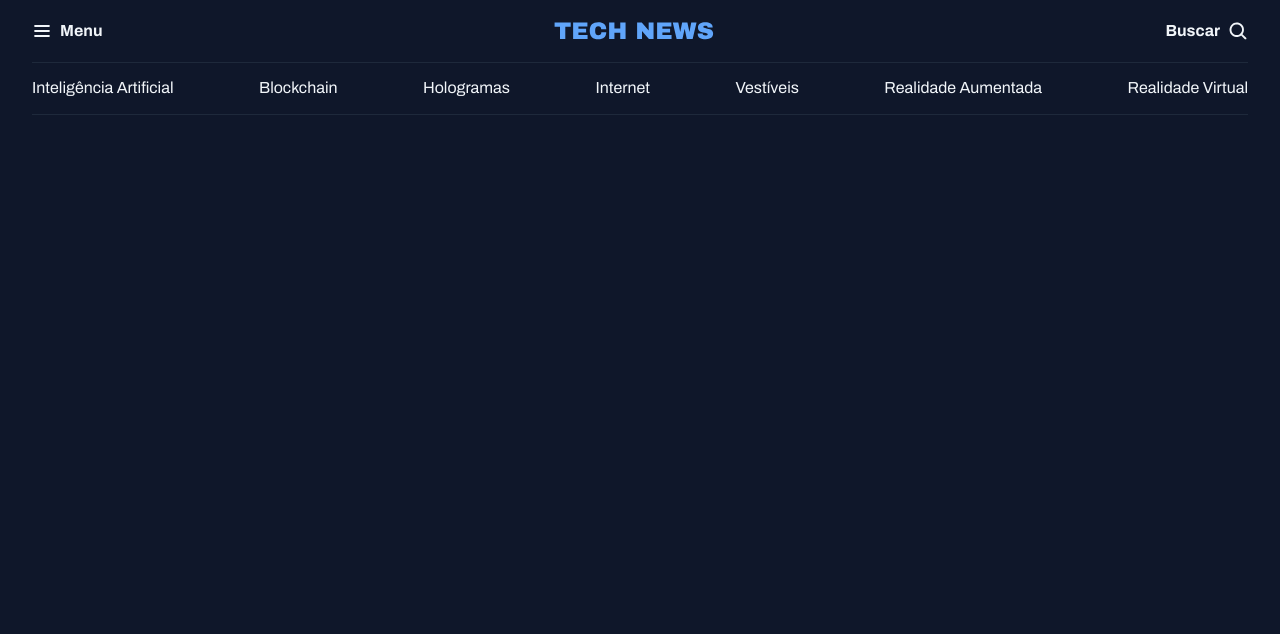
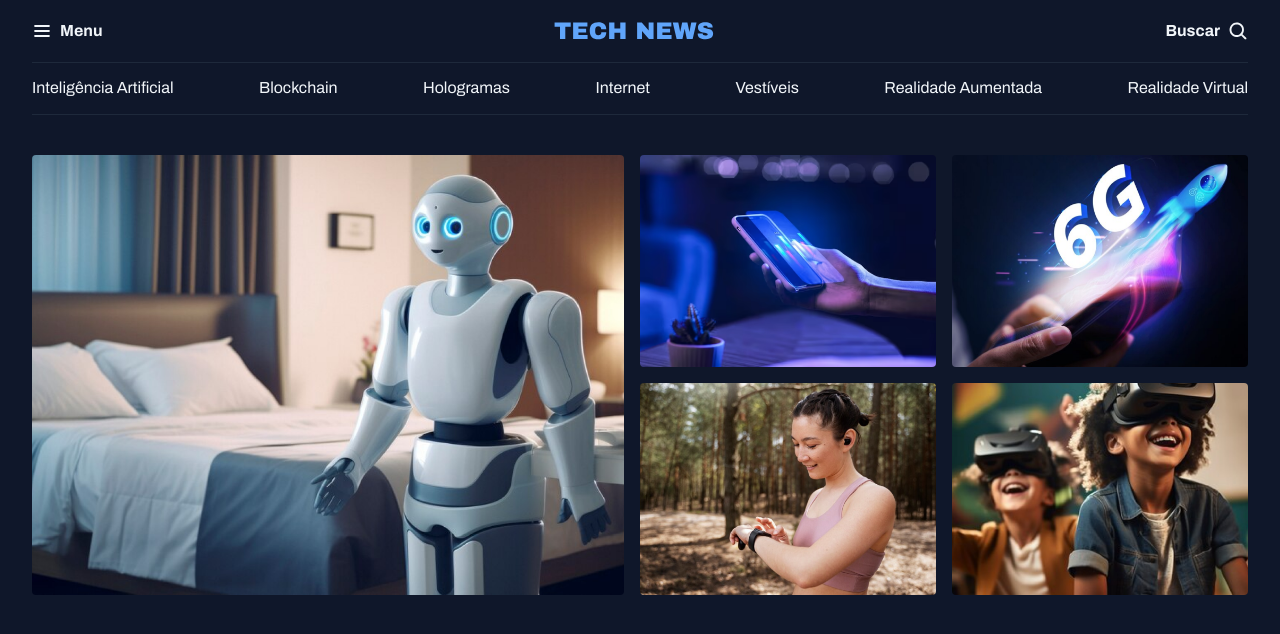
Before and after one commit to patrick2026/Vitrine-News, a plain HTML site: page index.html in a window 1280 px wide. Drawn offline with Linux system fonts and the light colour scheme.

Commit message:
Estruturando a seção destaques

```diff
--- a/index.html
+++ b/index.html
@@ -18,7 +18,7 @@
   </head>
   <body>
     <header class="container">
-      <nav id="primary" class="grid gri-flow-col">
+      <nav id="primary" class="grid grid-flow-col">
         <div>
           <img src="assets/icons/List.svg" alt="icone de menu" />
           <strong>Menu</strong>
@@ -29,7 +29,7 @@
         </div>
 
         <div>
-          <strong> Buscar</strong>
+          <strong>Buscar</strong>
           <img
             src="assets/icons/MagnifyingGlass.svg"
             alt="ícone de lupa para pesquisa"
@@ -37,7 +37,7 @@
         </div>
       </nav>
 
-      <nav id="secondary" class="grid gri-flow-col">
+      <nav id="secondary" class="grid grid-flow-col">
         <a href="#">Inteligência Artificial</a>
         <a href="#">Blockchain</a>
         <a href="#">Hologramas</a>
@@ -47,5 +47,17 @@
         <a href="#">Realidade Virtual</a>
       </nav>
     </header>
+
+    <main class="grid container">
+      <secton id="featured" class="grid grid-flow-col gap-16">
+        <div><img src="assets/images/Image 01.png" alt="" /></div>
+        <div class="grid grid-cols-2 gap-16">
+          <div><img src="assets/images/Image 02.png" alt="" /></div>
+          <div><img src="assets/images/Image 03.png" alt="" /></div>
+          <div><img src="assets/images/Image 04.png" alt="" /></div>
+          <div><img src="assets/images/Image 05.png" alt="" /></div>
+        </div>
+      </secton>
+    </main>
   </body>
 </html>
--- a/styles/global.css
+++ b/styles/global.css
@@ -41,17 +41,15 @@ h3 {
   font: inherit;
 }
 
+img {
+  max-width: 100%;
+}
+
 .container {
   max-width: 1280px;
   padding-inline: 32px;
   margin-inline: auto;
 }
-
-/*classe utilitaria => quando tenho apenas uma classe, vai fazer apenas uma coisa*/
-.grid {
-  display: grid;
+main {
+  margin-top: 40px;
 }
-
-.gri-flow-col {
-  grid-auto-flow: column;
-}
--- a/styles/index.css
+++ b/styles/index.css
@@ -1,2 +1,4 @@
 @import url(global.css);
+@import url(utility.css);
 @import url(header.css);
+@import url(sections.css);
--- /dev/null
+++ b/styles/sections.css
@@ -0,0 +1,7 @@
+#featured {
+  img {
+    height: 100%;
+    object-fit: cover;
+    border-radius: 4px;
+  }
+}
--- /dev/null
+++ b/styles/utility.css
@@ -0,0 +1,13 @@
+.grid {
+  display: grid;
+}
+
+.grid-flow-col {
+  grid-auto-flow: column;
+}
+.grid-cols-2 {
+  grid-template-columns: 1fr 1fr;
+}
+.gap-16 {
+  gap: 16px;
+}
```
